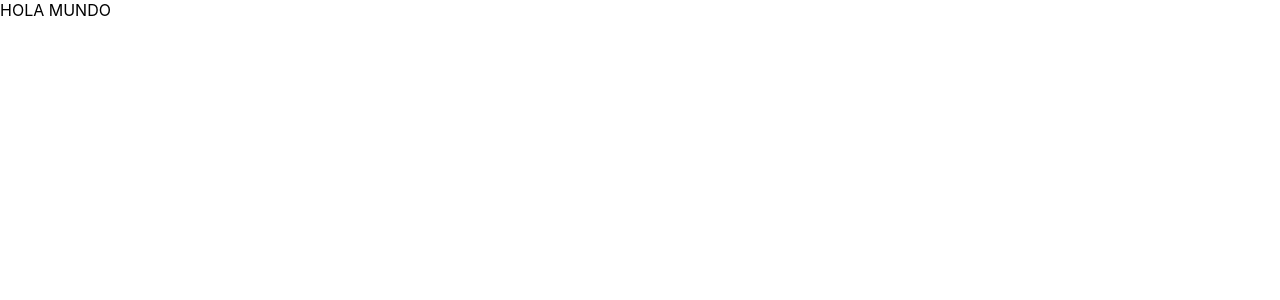
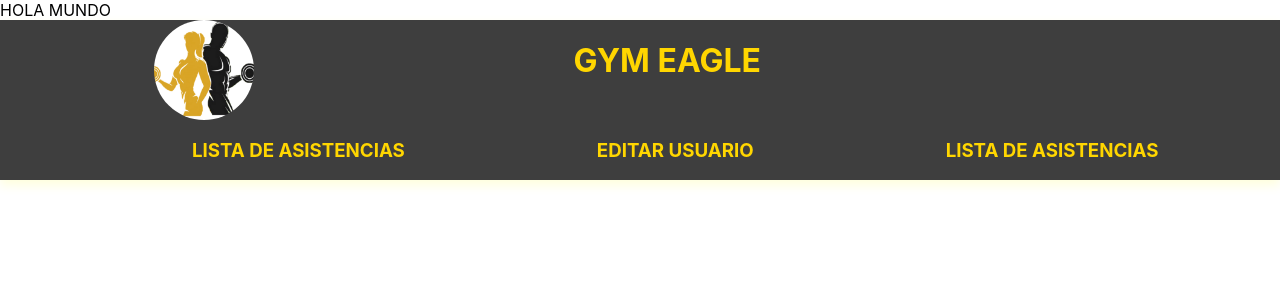
Before and after one commit to kato223272/GymEagleProyecto, a React (Create React App) app: page /Menu in a window 1280 px wide. Shown: the top 300 px of the page. Built offline with nearby package versions, Linux system fonts and the light colour scheme.

Commit message:
Creación del navbar

```diff
--- /dev/null
+++ b/src/Components/Navbar.css
@@ -0,0 +1,44 @@
+.Columna{
+    background-color: #3E3E3E;
+    box-shadow: 0px 5px 10px rgba(255, 255, 78, 0.2);
+}
+/* ----------------------------------------------------------- */
+.Fila1{
+    display: flex;
+}
+
+.ContenedorImg{
+    width: 100px;
+    height: 100px;
+    border-radius: 50%;
+    overflow: hidden;
+    margin-left: 12%;
+}
+ .ContenedorImg img{
+        width: 100%;
+        height: 100%;
+        object-fit: cover;
+ }
+ .ContenedorLetra{
+    margin-left: 25%;
+ }
+ .ContenedorLetra h1{
+    color: #FFD600;
+ }
+ /* --------------------------------------------------------- */
+.Fila2{
+    display: flex;
+
+}
+
+ .Fila2 a{
+    text-decoration: none;
+    color: #FFD600;
+    margin-left: 15%;
+ }
+ .Fila2 a :hover{
+    background-color: #FFD600;
+    color: black;
+    border-radius: 10px;
+    padding: 6px;
+ }
--- a/src/Components/Navbar.jsx
+++ b/src/Components/Navbar.jsx
@@ -1,19 +1,30 @@
-
-
+import './Navbar.css';
+import Logo from '../Image/LogoGym.png';
 
 
 function Navbar() {
   return (
     <>
-    <div className="Columna1">
 
-        <div className="Fila1"></div>
-        <div className="Fila2"></div>
+    <div className="Columna">
+
+        <div className="Fila1">
+          <div className='ContenedorImg'>
+          <a href="/"><img src={Logo} alt="" /></a>
+          </div>
+          <div className='ContenedorLetra'>
+            <h1>GYM EAGLE</h1>
+          </div>
+        </div>
+        <div className="Fila2">
+          <a href=""> <h3>LISTA DE ASISTENCIAS</h3></a>
+          <a href=""><h3>EDITAR USUARIO</h3></a>
+          <a href=""><h3>LISTA DE ASISTENCIAS</h3></a>
+        </div>
     </div>
-    <div className="Columna2">
-        <div className="Fila1"></div>
-        <div className="Fila2"></div>
-    </div>
+
+
+
     </>
   );
 }
--- a/src/Pages/Menu.jsx
+++ b/src/Pages/Menu.jsx
@@ -1,10 +1,14 @@
 import React from 'react'
+import Navbar from '../Components/Navbar'
 
 const Menu = () => {
   return (
+    <>
+    <Navbar></Navbar>
     <div>
 
     </div>
+    </>
   )
 }
 
```
Also changed, not shown: src/Image/LogoGym.png (added).
